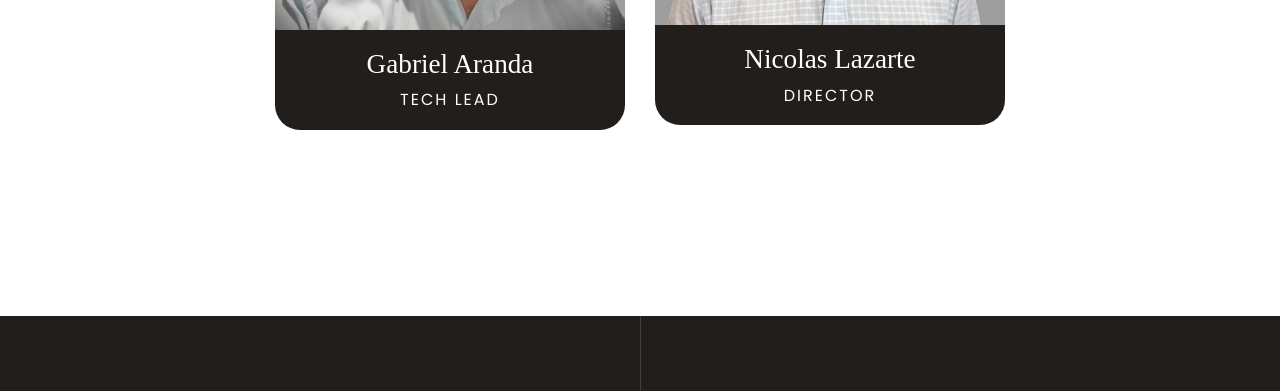
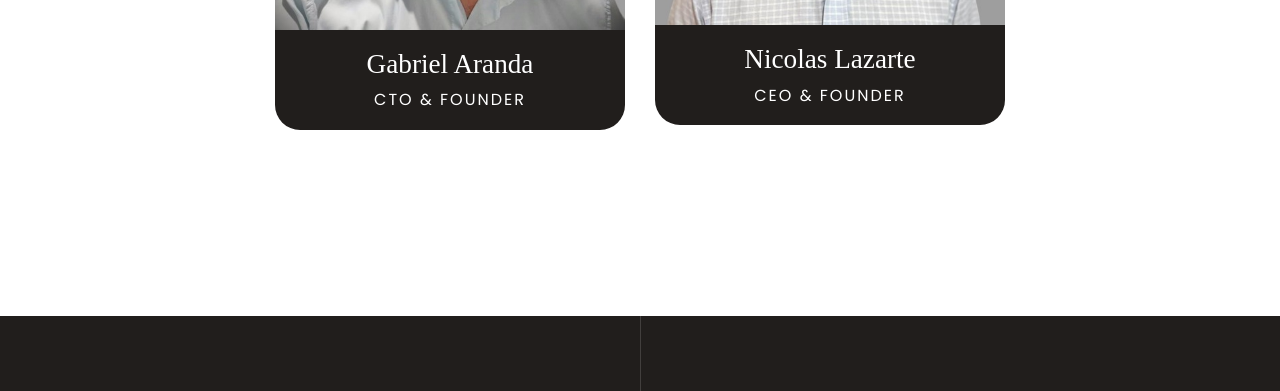
Before and after one commit to gabrielaranda8/riskalytics-web, a plain HTML site: page team.html in a window 1280 px wide. Shown: the part 1094-1485 px from the top of the page. Drawn offline with nearby package versions, Linux system fonts and the light colour scheme.

Commit message:
cambiamos puestos en foto

```diff
--- a/team.html
+++ b/team.html
@@ -129,7 +129,7 @@
                     <div class="position-relative text-center">
                         <div class="team-text bg-dark text-white">
                             <h5 class="text-white" style="font-family: serif; font-weight: bold; font-size: 1.7rem;">Gabriel Aranda</h5>
-                            <p class="m-0 text-uppercase" style="letter-spacing: 2px;">Tech Lead</p>
+                            <p class="m-0 text-uppercase" style="letter-spacing: 2px;">CTO & Founder</p>
                         </div>
                         <div class="team-social bg-dark text-center">
                             <a class="btn btn-outline-primary btn-square mr-2" href="https://www.linkedin.com/in/gabriel-alejandro-aranda-02714a151"><i class="fab fa-linkedin-in"></i></a>
@@ -146,7 +146,7 @@
                     <div class="position-relative text-center">
                         <div class="team-text bg-dark text-white">
                             <h5 class="text-white" style="font-family: serif; font-weight: bold; font-size: 1.7rem;">Nicolas Lazarte</h5>
-                            <p class="m-0 text-uppercase" style="letter-spacing: 2px;">Director</p>
+                            <p class="m-0 text-uppercase" style="letter-spacing: 2px;">CEO & Founder</p>
                         </div>
                         <div class="team-social bg-dark text-center">
                             <a class="btn btn-outline-primary btn-square mr-2" href="https://www.linkedin.com/in/nicolasgabriellazarte/"><i class="fab fa-linkedin-in"></i></a>
```
Also changed, not shown: index.html (+2 -2 lines), index_eng.html (+2 -2 lines), team_eng.html (+2 -2 lines).
